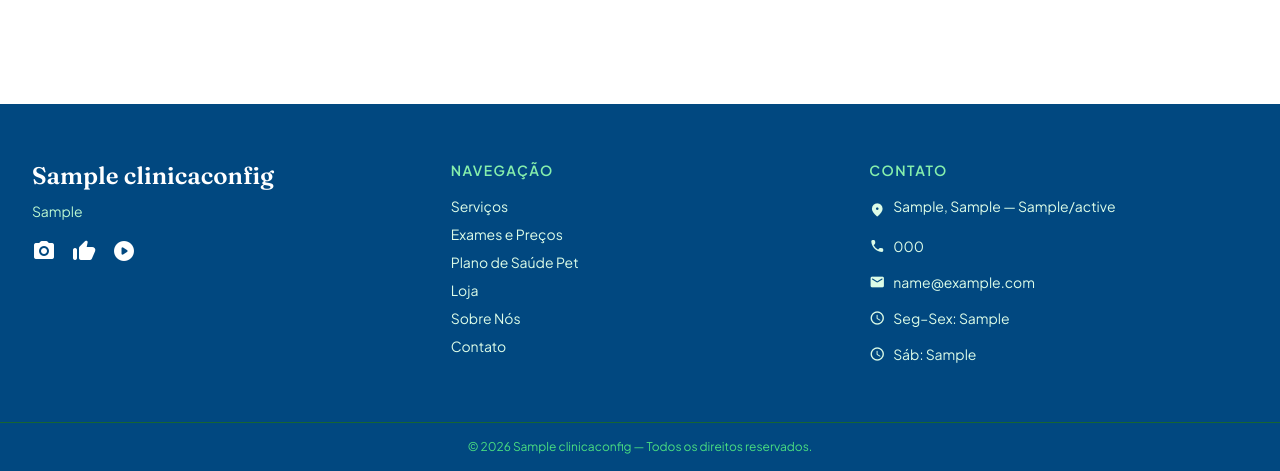
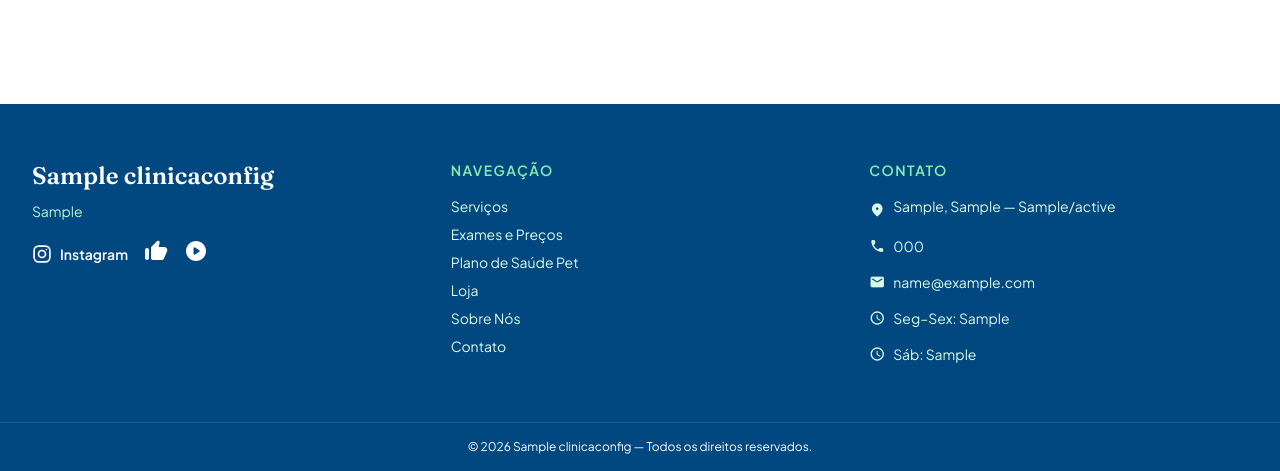
Before and after one commit to adriel312/vetclin, a Django app: page /exames/ in a window 1280 px wide. Shown: the part 495-966 px from the top of the page. Run offline with Django 5.2, Linux system fonts and the light colour scheme; data comes from the database, SQL or seed files in the repository; tables that the repository leaves empty hold one stand-in row (values such as "Sample post"); grey boxes marked "Sample" are stand-in pictures; some libraries are stand-ins or nearby versions.

Commit message:
Add files via upload

```diff
--- a/templates/components/footer.html
+++ b/templates/components/footer.html
@@ -6,7 +6,14 @@
       <p class="font-display text-2xl font-semibold mb-2">{{ clinica.nome }}</p>
       <p class="text-green-200 text-sm leading-relaxed">{{ clinica.slogan }}</p>
       <div class="flex gap-4 mt-4">
-        {% if clinica.instagram %}<a href="{{ clinica.instagram }}" target="_blank" class="hover:text-secondary transition-colors"><span class="material-icons-round">photo_camera</span></a>{% endif %}
+        {% if clinica.instagram %}
+        <a href="{{ clinica.instagram }}" target="_blank" rel="noopener" class="inline-flex items-center gap-2 font-semibold text-sm hover:text-secondary transition-colors">
+          <svg class="w-5 h-5" viewBox="0 0 24 24" fill="none" stroke="currentColor" stroke-width="2" stroke-linecap="round" stroke-linejoin="round" aria-hidden="true">
+            <rect x="2.5" y="2.5" width="19" height="19" rx="5.5"/><circle cx="12" cy="12" r="4.2"/><circle cx="17.4" cy="6.6" r="1" fill="currentColor" stroke="none"/>
+          </svg>
+          Instagram
+        </a>
+        {% endif %}
         {% if clinica.facebook  %}<a href="{{ clinica.facebook }}"  target="_blank" class="hover:text-secondary transition-colors"><span class="material-icons-round">thumb_up</span></a>{% endif %}
         {% if clinica.youtube   %}<a href="{{ clinica.youtube }}"   target="_blank" class="hover:text-secondary transition-colors"><span class="material-icons-round">play_circle</span></a>{% endif %}
       </div>
@@ -37,7 +44,7 @@
       </ul>
     </div>
   </div>
-  <div class="border-t border-green-800 text-center py-4 text-xs text-green-400">
+  <div class="border-t border-white/10 text-center py-4 text-xs text-white">
     © {% now "Y" %} {{ clinica.nome }} — Todos os direitos reservados.
   </div>
 </footer>
```
